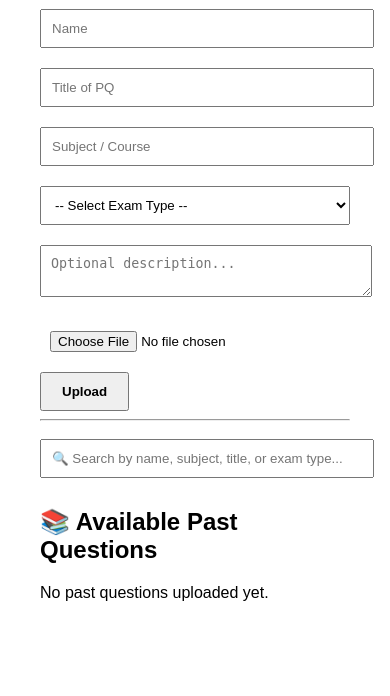
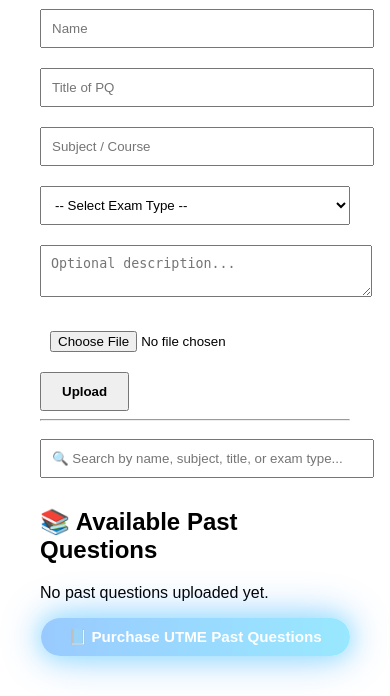
Before and after one commit to MedicAdrenaline3/my-portfolio, a Flask app: page /donate_pq in a window 390 px wide. Shown: the part 169-865 px from the top of the page. Before the commit the page ends 770 px from the top, so only its background shows below. Run offline with Flask 3, Linux system fonts and the light colour scheme; data that the repository does not hold is empty; parts of the project's set-up code (start-up, migrations or seed data) failed here and were passed over.

Commit message:
Updated Codes

```diff
--- a/templates/donate_pq.html
+++ b/templates/donate_pq.html
@@ -43,6 +43,45 @@
             margin-top: 10px;
             cursor: pointer;
         }
+        .purchase-btn {
+    display: inline-block;
+    background: linear-gradient(90deg, #007bff, #00c6ff);
+    color: white;
+    font-weight: 600;
+    font-size: 1rem;
+    text-decoration: none;
+    padding: 12px 25px;
+    border-radius: 30px;
+    text-align: center;
+    box-shadow: 0 0 15px rgba(0, 123, 255, 0.5);
+    animation: blink 1.2s infinite, glow 2s ease-in-out infinite alternate;
+    transition: transform 0.3s ease;
+  }
+
+  .purchase-btn:hover {
+    transform: scale(1.07);
+  }
+
+  @keyframes blink {
+    0%, 100% { opacity: 1; }
+    50% { opacity: 0.4; }
+  }
+
+  @keyframes glow {
+    0% { box-shadow: 0 0 10px #007bff, 0 0 20px #00c6ff; }
+    100% { box-shadow: 0 0 25px #00c6ff, 0 0 50px #007bff; }
+  }
+
+  /* Responsive for smaller screens */
+  @media (max-width: 768px) {
+    .purchase-btn {
+      display: block;
+      width: 90%;
+      margin: 10px auto;
+      font-size: 0.95rem;
+      padding: 10px 15px;
+    }
+  }
     </style>
 </head>
 <body>
@@ -102,6 +141,11 @@
     {% endfor %}
 </div>
 
+<!-- 🔥 Blinking Purchase Button -->
+<a href="https://wa.me/8135047400" target="_blank" class="purchase-btn">
+  📘 Purchase UTME Past Questions
+</a>
+
 <script>
 function toggleMode() {
       const isDark = document.body.classList.toggle("dark-mode");
--- a/templates/generate_pin.html
+++ b/templates/generate_pin.html
@@ -336,8 +336,6 @@
   </div>
 </div>
 
-{% include "ads/ads_banner1.html" %}
-
 <div class="footer" style="text-align: center; font-style: italic; font-size: small;">
   &copy; 2025 <strong>Developed by Medic Adrenaline</strong> — All rights reserved.
 </div>
```
Also changed, not shown: templates/ads/ads_banner.html (+29 -18 lines), templates/ads/ads_banner1.html (+14 -27 lines), templates/welcome.html (+4 -3 lines).
